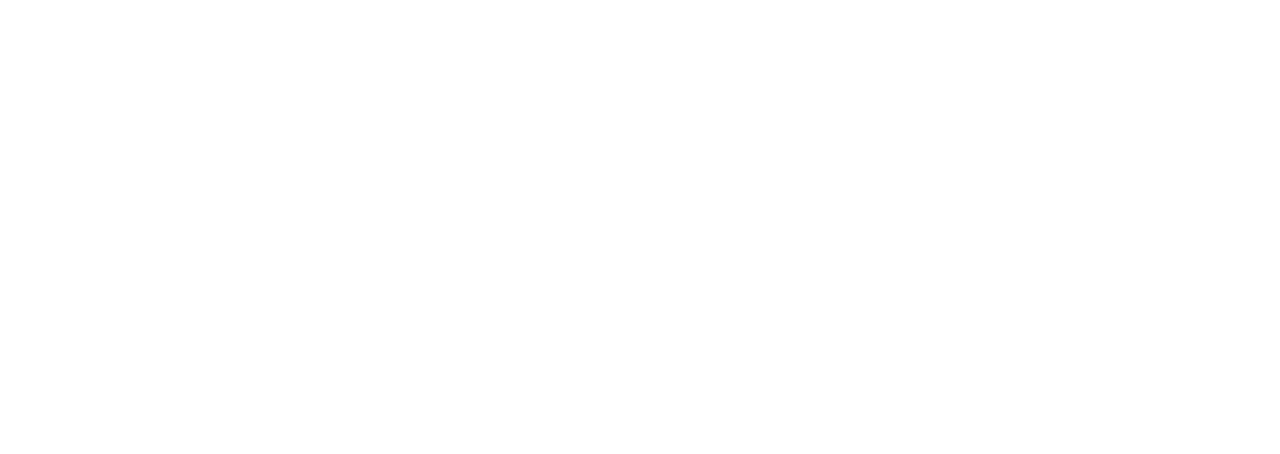
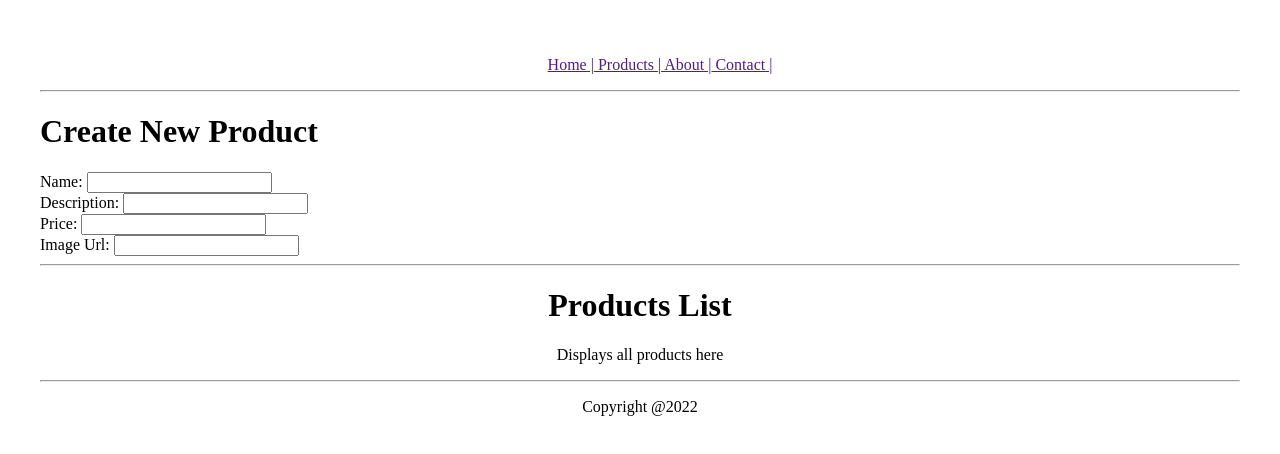
Before and after one commit to jonhoa/practice-mini-capstone-frontend, a React (Vite) app: page / in a window 1280 px wide. Shown: the top 454 px of the page. Built offline with nearby package versions, Linux system fonts and the light colour scheme.

Commit message:
add footer,header and index code

```diff
--- a/src/App.jsx
+++ b/src/App.jsx
@@ -2,13 +2,50 @@
 import reactLogo from './assets/react.svg'
 import './App.css'
 
-function Header() {}
+function Header() {
+  return(
+    <div>
+      <ul>
+        <a href="">Home |</a>
+        <a href=""> Products |</a>
+        <a href=""> About |</a>
+        <a href=""> Contact |</a>
+      </ul>
+    </div>
+  )
+}
 
-function ProductsNew() {}
+function ProductsNew() {
+  return (
+    <div align="left">
+      <hr/>
+      <h1 align="left">Create New Product</h1>
+      Name: <input type="input" name="name"></input><br></br>
+      Description: <input type="input" name ="description"></input><br></br>
+      Price: <input type="input" name ="price"></input><br></br>
+      Image Url: <input type="input" name ="image_url"></input>
+      <hr />
+    </div>
+  )
+}
 
-function ProductsIndex() {}
+function ProductsIndex() {
+ return (
+  <div>
+    <h1>Products List</h1>
+    <p>Displays all products here</p>
+    <hr/>
+  </div>
+ )
+}
 
-function Footer() {}
+function Footer() {
+  return (
+    <div>
+      <p>Copyright @2022</p>
+    </div>
+  )
+}
 
 function Content() {
   return (
```
